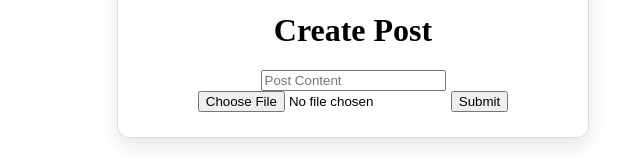
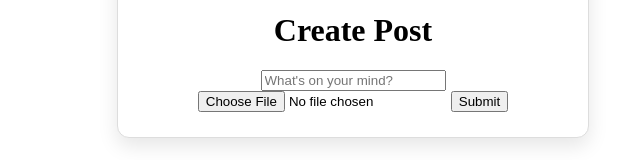
Before and after one commit to ayubhassan1784-hub/React-App, a React (Create React App) app in the folder generate/: page / in a window 1280 px wide. Shown: the part 175-335 px from the top of the page, without its empty margins (287-927 px from the left). Built offline with nearby package versions, Linux system fonts and the light colour scheme.

Commit message:
Update CreatePost.jsx

```diff
--- a/generate/src/components/CreatePost.jsx
+++ b/generate/src/components/CreatePost.jsx
@@ -17,7 +17,7 @@
         <div>
             <h1>Create Post</h1>
             <form onSubmit={handleSubmit}>
-                <input type="text" placeholder="Post Content"
+                <input type="text" placeholder="What's on your mind?"
                 onChange={(e)=>setContent(e.target.value)}
                 value={content} />
                 <input type="file"
```
